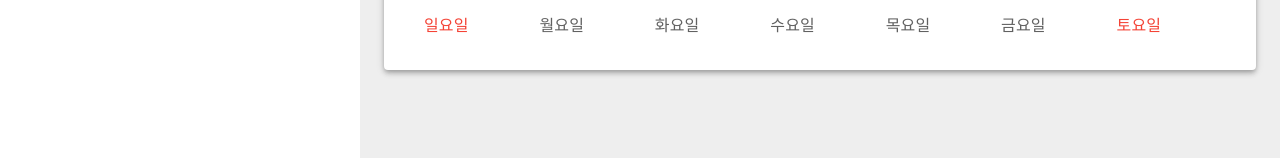
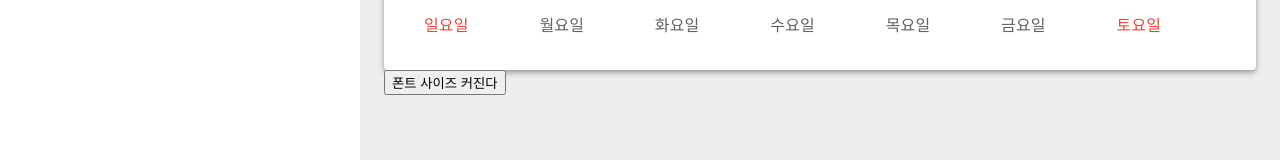
Before and after one commit to tamoimi/ozic-pay-clone, a Next.js app: page / in a window 1280 px wide. Shown: the part 505-665 px from the top of the page. Built offline with nearby package versions, Linux system fonts and the light colour scheme; no server answers.

Commit message:
feat: atom 연습

```diff
--- /dev/null
+++ b/components/Prac.jsx
@@ -0,0 +1,16 @@
+import { useRecoilState } from "recoil";
+import clientDashboard from "../pages/recoil/atom";
+
+export const Prac = () => {
+  const [prac, setPrac] = useRecoilState(clientDashboard);
+  return (
+    <>
+      <button
+        onClick={() => setPrac((size) => size + 1)}
+        style={{ prac }}
+      >
+        폰트 사이즈 커진다
+      </button>
+    </>
+  );
+};
--- a/pages/_app.jsx
+++ b/pages/_app.jsx
@@ -2,6 +2,7 @@ import "../styles/globals.css";
 import NavigationList from "../components/NavigationList";
 import NavBar from "../components/NavBar";
 import { QueryClient, QueryClientProvider } from "@tanstack/react-query";
+import { RecoilRoot } from "recoil";
 
 export const queryClient = new QueryClient();
 
@@ -9,6 +10,7 @@ function MyApp({ Component, pageProps }) {
   return (
     <>
       <QueryClientProvider client={queryClient}>
+        <RecoilRoot>
           <div className="container">
             <NavigationList className="NavigationList" />
             <section>
@@ -16,6 +18,7 @@ function MyApp({ Component, pageProps }) {
               <Component {...pageProps} className="Component" />
             </section>
           </div>
+        </RecoilRoot>
       </QueryClientProvider>
 
       <style>
@@ -24,7 +27,7 @@ function MyApp({ Component, pageProps }) {
           display: flex;
         }
         section {
-          flex: 8;
+          flex: 6;
         }
       `}
       </style>
--- a/pages/api/index.js
+++ b/pages/api/index.js
@@ -32,7 +32,7 @@ export const getTodayStatistics = async (searchDate) => {
 export const getDailyStatistics = async (searchDate) => {
   const url = `${process.env.NEXT_PUBLIC_BASE_URL}/dashboard/dailyStatistics`;
   const params = {
-    searchYearMonth: format(seatchDate, "yyyy-MM"),
+    searchYearMonth: format(searchDate, "yyyy-MM"),
   };
   const {
     data: { content },
@@ -45,7 +45,6 @@ export const getDailyStatistics = async (searchDate) => {
         "eyJhbGciOiJIUzI1NiJ9.eyJpZHgiOjEsImF1dGhvcml0eSI6IkFETUlOIiwiaXNVc2UiOnRydWUsImV4cCI6MTY2NjA1NjQ5MSwiaWF0IjoxNjY1OTcwMDkxfQ.Pp8UMHFB4q2H5YQm8mzwF1866VVqKK0tyUMN_SSPtNk",
     },
   });
-  console.log(" 하단 캘린더 조회 결과", content);
   return content;
 };
 
--- a/pages/index.jsx
+++ b/pages/index.jsx
@@ -2,6 +2,7 @@ import LocationDash from "../components/LocationDash";
 import SummaryDash from "../components/SummaryDash";
 import { Calendar } from "../components/Calendar/Calendar";
 import { useState } from "react";
+import { Prac } from "../components/Prac";
 
 const OzicPay = () => {
   const [currentMonth, setCurrentMonth] = useState(new Date());
@@ -14,6 +15,7 @@ const OzicPay = () => {
           currentMonth={currentMonth}
           setCurrentMonth={setCurrentMonth}
         />
+        <Prac/>
       </main>
 
       <style>
```
Lines whose indentation alone changed are shown as unchanged.
